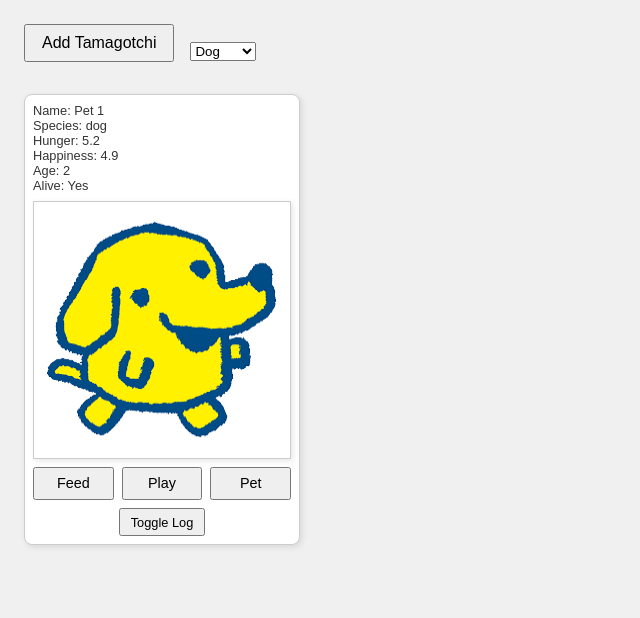
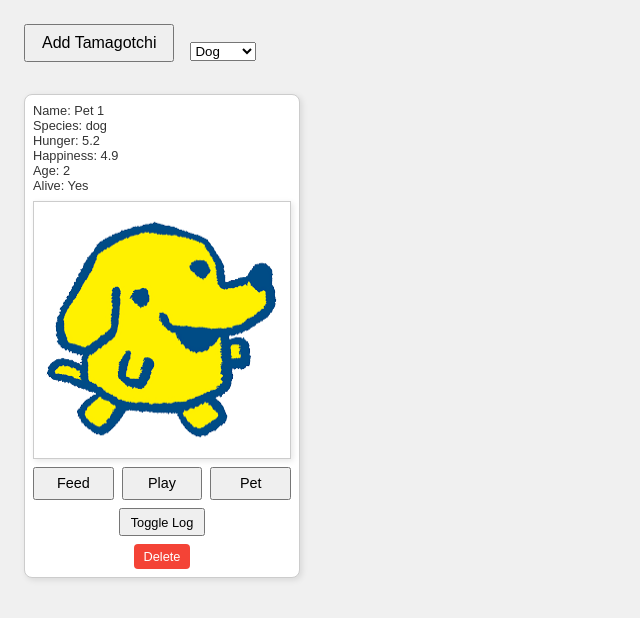
Before and after one commit to miwashi-edu/edu-tamagotchi, a plain HTML site: page index.html in a window 1280 px wide. Both pictures are taken after a click on the button "Add Tamagotchi". Shown: the whole page, without its empty margins (0-640 px from the left). Drawn offline with Linux system fonts and the light colour scheme.

Commit message:
Added delete button

```diff
--- a/index.css
+++ b/index.css
@@ -95,3 +95,18 @@ canvas {
     padding: 0.3rem 0.6rem;
     width: fit-content;
 }
+
+.delete-btn {
+    margin-top: 0.5rem;
+    font-size: 0.8rem;
+    padding: 0.3rem 0.6rem;
+    background-color: #f44336;
+    color: white;
+    border: none;
+    border-radius: 4px;
+    cursor: pointer;
+}
+
+.delete-btn:hover {
+    background-color: #d32f2f;
+}
--- a/index.js
+++ b/index.js
@@ -2,6 +2,7 @@ const MAXPETS = 4;
 const CANVAS_WIDTH = 256;
 const CANVAS_HEIGHT = 256;
 let petCount = 0;
+let numberOfPets = 0;
 
 window.addEventListener('DOMContentLoaded', () => {
     const speciesSelect = document.getElementById('species-select');
@@ -14,7 +15,7 @@ window.addEventListener('DOMContentLoaded', () => {
 });
 
 document.getElementById('add-btn').addEventListener('click', () => {
-    if (petCount >= MAXPETS) return;
+    if (numberOfPets >= MAXPETS) return;
 
     const species = document.getElementById('species-select').value;
     addTamagotchi(species);
@@ -30,6 +31,7 @@ function addTamagotchi(species) {
     const ctx = canvas.getContext('2d');
     const btnRow = createButtonRow();
     const logToggleBtn = createLogToggleButton();
+    const deleteBtn = createDeleteButton(petDiv);
     const logDiv = createLogDiv();
 
     petDiv.appendChild(statsDiv);
@@ -37,6 +39,7 @@ function addTamagotchi(species) {
     petDiv.appendChild(btnRow);
     petDiv.appendChild(logToggleBtn);
     petDiv.appendChild(logDiv);
+    petDiv.appendChild(deleteBtn);
     container.appendChild(petDiv);
 
     const pet = new Tamagotchi(`Pet ${petCount + 1}`, species, ctx, logDiv);
@@ -51,6 +54,7 @@ function addTamagotchi(species) {
     btnRow.append(buttons.feed, buttons.play, buttons.pet);
 
     setInterval(() => updateStats(statsDiv, pet), 1000);
+    numberOfPets++;
 }
 
 function createPetWrapper() {
@@ -127,6 +131,17 @@ function createLogToggleButton() {
     return btn;
 }
 
+function createDeleteButton(petDiv) {
+    const btn = document.createElement('button');
+    btn.textContent = 'Delete';
+    btn.className = 'delete-btn';
+    btn.onclick = () => {
+        petDiv.remove();
+        numberOfPets--;
+    };
+    return btn;
+}
+
 function createLogDiv() {
     const div = document.createElement('div');
     div.className = 'log';
```
